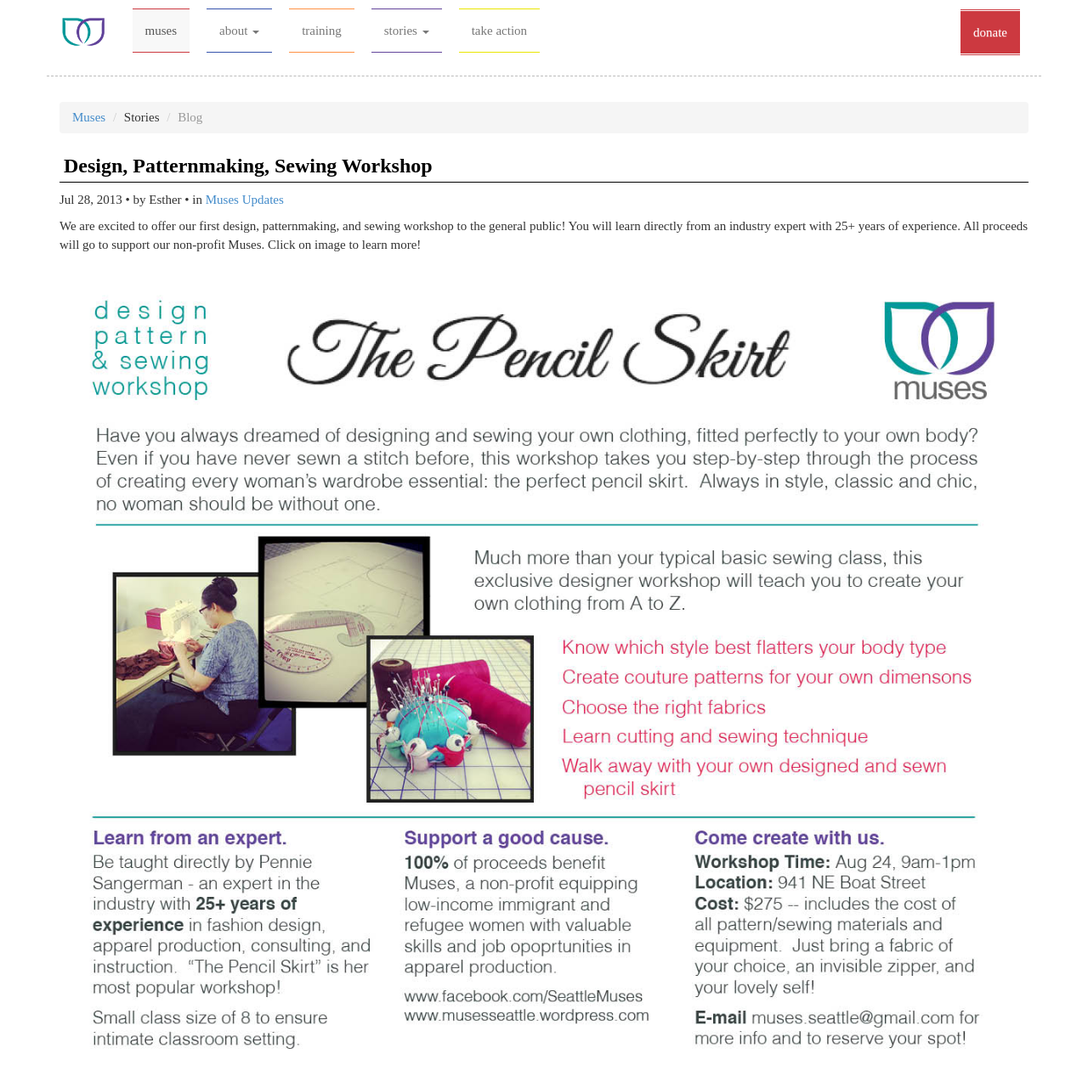
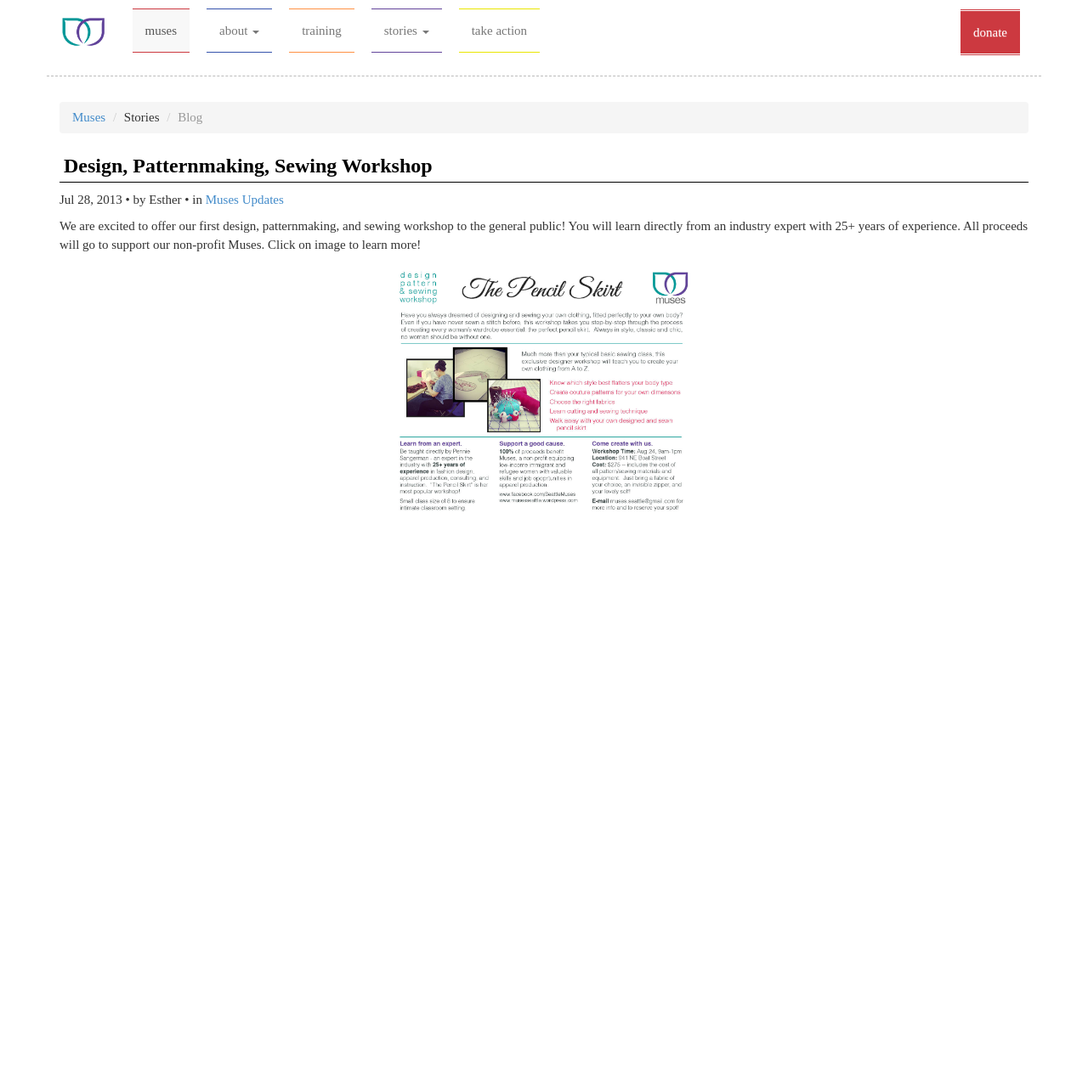
Before and after one commit to seattlemuses/seattlemuses.github.io, a Jekyll site: the page built from _posts/2013-07-28-design-patternmaking-sewing-workshop.md, in a window 1280 px wide and 1298 px high. Shown: the top 1274 px of the window at 85% size. Built offline with Jekyll 4.4.1, drawn with Linux system fonts in a browser that asks for light colours; nearby versions of some CDN libraries.

Commit message:
Edit CSS for images

```diff
--- a/_layouts/post.html
+++ b/_layouts/post.html
@@ -5,18 +5,16 @@
 <style>
 img {
 display: block;
-margin: 20px auto;
+margin: 10px auto;
 max-width: 100%;
+max-height: 300px;
 }
 
-.caption {
+img + code {
 text-align: center;
 margin-bottom: 10px;
 }
 
-.caption img {
-margin-bottom: 10px;
-}
 </style>
 
 <h1>{{ page.title }}</h1>
```
